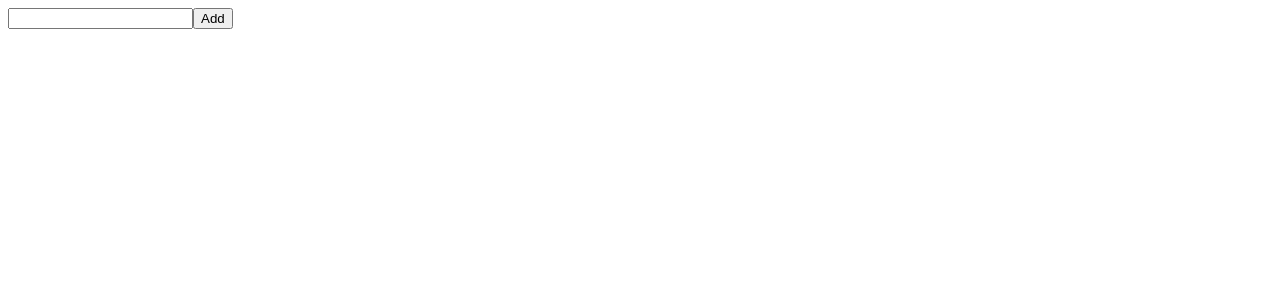
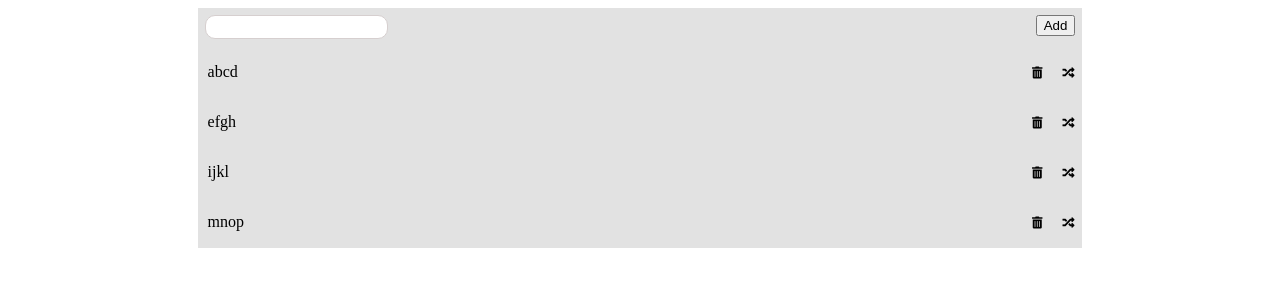
Before and after one commit to akashgupta9990/ReactJS, a React app: page / in a window 1280 px wide. Built offline with nearby package versions, Linux system fonts and the light colour scheme.

Commit message:
adding shuffle

```diff
--- a/App.js
+++ b/App.js
@@ -4,10 +4,11 @@ class App extends Component {
         super();
         this.state = {
             inputVal: '',
-            lists: []
+            lists: ['abcd', 'efgh', 'ijkl', 'mnop']
         }
         this.updateList = this.updateList.bind(this);
         this.checkOccurence = this.checkOccurence.bind(this);
+        this.resetInput = this.resetInput.bind(this);
         this.availableLists = [];
     };
     updateInputValue(evt) {
@@ -33,13 +34,22 @@ class App extends Component {
             lists: lists
         });
     }
+    resetInput() {
+        this.setState({
+            inputVal: ""
+        });
+    }
     render() {
         let lists = this.state.lists;
         return (
-            <div>
-                <div style={{display: "inline-block"}}>
-                    <input type="text" value={this.state.inputVal} onChange={evt => this.updateInputValue(evt)} />
-                    <Add element={this.state.inputVal} lists={lists} onListChange={this.updateList} onAdd={this.checkOccurence}></Add>
+            <div id="body">
+                <div style={{display: "inline-flex"}} className="container">
+                    <div className="inputField">
+                        <input type="text" value={this.state.inputVal} onChange={evt => this.updateInputValue(evt)} />
+                    </div>
+                    <div className="addButton">
+                        <Add element={this.state.inputVal} lists={lists} onAddClick={this.resetInput} onListChange={this.updateList}></Add>
+                    </div>
                 </div>
                 <List lists={this.availableLists.length > 0 ? this.availableLists : lists} onListChange={this.availableLists.length > 0 ? undefined : this.updateList}></List>
             </div>
@@ -53,7 +63,7 @@ class Add extends Component {
             let lists = this.props.lists;
             lists.push(this.props.element);
             this.props.onListChange(lists)
-            this.props.onAdd(this.props.element);
+            this.props.onAddClick();
         }
     }
     render() {
@@ -64,18 +74,38 @@ class Add extends Component {
 }
 
 class List extends Component {
+    constructor() {
+        super();
+        this.drag = this.drag.bind(this);
+        this.drop = this.drop.bind(this);
+        this.allowDrop = this.allowDrop.bind(this);
+    }
+    allowDrop(ev) {
+        ev.preventDefault();
+    }
+    drag(ev) {
+        ev.dataTransfer.setData("text", ev.target.id);
+    }
+
+    drop(ev) {
+        ev.preventDefault();
+        var data = ev.dataTransfer.getData("text");
+        ev.target.parentElement.appendChild(document.getElementById(data));
+    }
     createList(){
         return this.props.lists.map((list, index)=>
-            <li key={index}>{list} &nbsp;&nbsp;&nbsp;&nbsp;
+            <div className="listView" key={index} draggable="true" onDragStart={this.drag} onDrop={this.drop} onDragOver={this.allowDrop} id={index}>
+                <p className="listName">{list}
+                </p>
                 <ListAction index={index} lists={this.props.lists} onListChange={this.props.onListChange}></ListAction>
-            </li>
+            </div>
         );
     }
     render() {
         return (
-            <ul>
+            <div className="list">
                 {this.createList()}
-            </ul>
+            </div>
         );
     }
 }
@@ -91,9 +121,9 @@ class ListAction extends Component {
     }
     render() {
         return (
-            <span>
-                <i className="fas fa-trash-alt fa-xs" onClick={evt => this.deleteList(evt)}></i>&nbsp;&nbsp;&nbsp;&nbsp;&nbsp;
-                <i className="fas fa-random fa-xs" onClick={evt => this.shuffleList(evt)}></i>
+            <span className="listAction">
+                <i className="fas fa-trash-alt fa-xs listDelete" onClick={evt => this.deleteList(evt)}></i>&nbsp;&nbsp;&nbsp;&nbsp;&nbsp;
+                <i className="fas fa-random fa-xs listShuffle" onClick={evt => this.shuffleList(evt)}></i>
             </span>
         );
     }
--- a/index.html
+++ b/index.html
@@ -4,6 +4,7 @@
       <meta charset = "UTF-8">
       <title>React App</title>
       <link rel="stylesheet" href="https://use.fontawesome.com/releases/v5.3.1/css/all.css"crossorigin="anonymous">
+      <link rel="stylesheet" href="style.css"crossorigin="anonymous">
    </head>
    <body>
       <div id = "app"></div>
--- /dev/null
+++ b/style.css
@@ -0,0 +1,38 @@
+#body {
+    width: 70%;
+    position: relative;
+    left: 15%;
+    background-color: #e2e2e2;
+}
+
+.addButton {
+    right: 0%;
+    position: absolute;
+}
+
+.inputField, .addButton {
+    padding: 7px 7px;
+}
+
+.inputField input {
+    border-radius: 10px;
+    border: 1px solid #d6cfcf;
+    height: 20px;
+}
+
+.list {
+    padding: 1px 10px;
+}
+
+.listAction {
+    right: 8px;
+    position: absolute;
+    margin-block-start: 1em;
+    margin-block-end: 1em;
+    margin-inline-start: 0px;
+    margin-inline-end: 0px;
+}
+
+.listView {
+    display: flex;
+}
```
